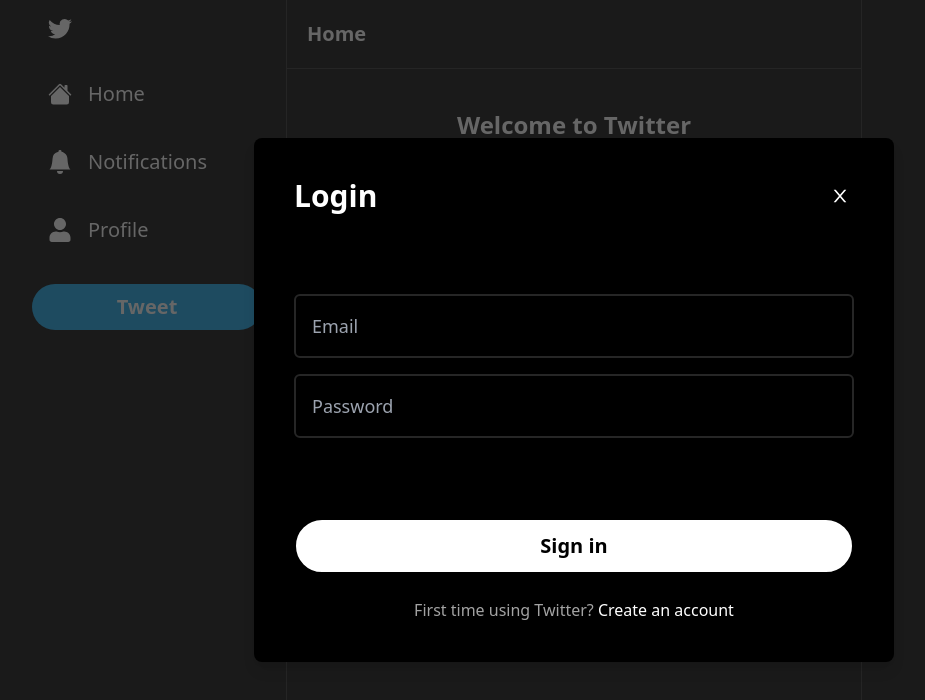
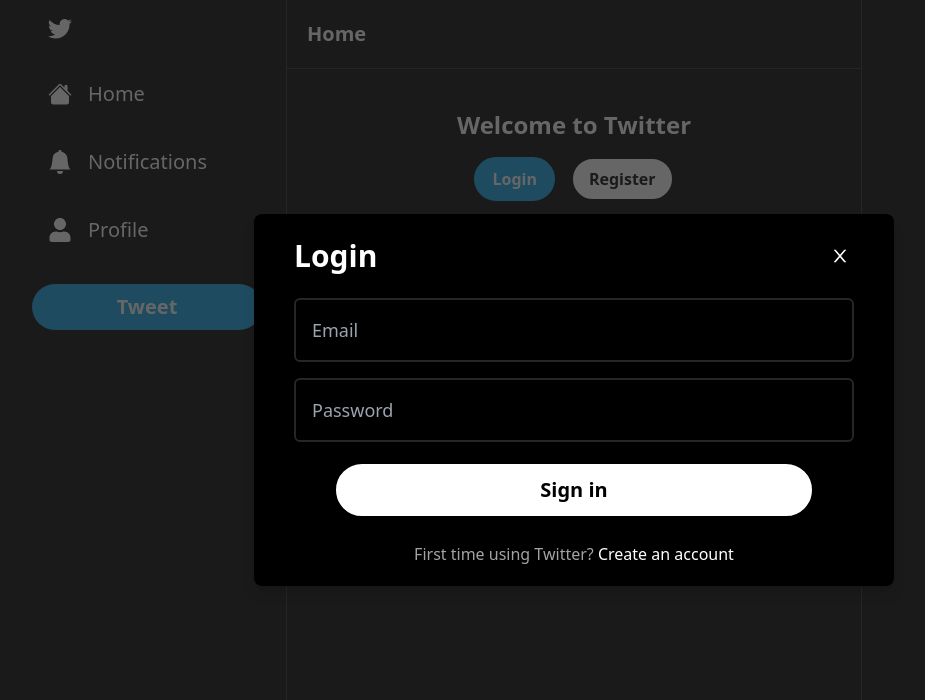
Before and after one commit to yuvrajbist/AnonymousPost, a Next.js app: page / in a window 1280 px wide. Both pictures are taken after a click on the button "Login". Shown: the top 700 px of the page, without its empty margins (66-991 px from the left). Built offline with nearby package versions, Linux system fonts and the light colour scheme; no server answers; the database is empty.

Commit message:
Improved Registeration Modal

```diff
--- a/components/Modal.tsx
+++ b/components/Modal.tsx
@@ -36,6 +36,7 @@
 
   return (
     <>
+    {/* background */}
       <div
         className="
           justify-center
@@ -52,7 +53,7 @@
           bg-opacity-70
         "
       >
-        <div className="relative w-full lg:w-3/6 my-6 mx-auto lg:max-w-3xl h-full lg:h-auto">
+        <div className="relative w-full lg:w-3/6 mx-auto lg:max-w-3xl h-full lg:h-auto">
           {/*content*/}
           <div className="
             h-full
@@ -74,7 +75,8 @@
               flex
               items-center
               justify-between
-              p-10
+              px-10
+              py-6
               rounded-t
               "
             >
@@ -96,11 +98,11 @@
               </button>
             </div>
             {/*body*/}
-            <div className="relative p-10 flex-auto">
+            <div className="relative px-10 flex-auto">
               {body}
             </div>
             {/*footer*/}
-            <div className="flex flex-col gap-2 p-10">
+            <div className="flex flex-col gap-2 px-20 py-5">
               <Button disabled={disabled} label={actionLabel} secondary fullWidth large onClick={handleSubmit} />
               {footer}
             </div>
--- a/components/modals/RegisterModal.tsx
+++ b/components/modals/RegisterModal.tsx
@@ -20,6 +20,21 @@
 
   const [isLoading, setIsLoading] = useState(false);
 
+  const validateEmail = useCallback(async () => {
+    try {
+      const validEmail = new RegExp(
+        '^[a-z].[0-9]@muj.manipal.edu$'
+     );
+     if(!validEmail.test(email)){
+      throw new Error('Exception message');
+     }
+     return true;
+    } catch (error) {
+      toast.error("Use Manipal Email ID")
+      return false;
+    }
+  }, [email])
+
   const onToggle = useCallback(() => {
     if (isLoading) {
       return;
@@ -33,23 +48,25 @@
     try {
       setIsLoading(true);
 
-      await axios.post('/api/register', {
-        email,
-        password,
-        username,
-        name,
-      });
+      validateEmail();
 
-      setIsLoading(false)
+      // await axios.post('/api/register', {
+      //   email,
+      //   password,
+      //   username,
+      //   name,
+      // });
 
-      toast.success('Account created.');
+      // setIsLoading(false)
 
-      signIn('credentials', {
-        email,
-        password,
-      });
+      // toast.success('Account created.');
 
-      registerModal.onClose();
+      // signIn('credentials', {
+      //   email,
+      //   password,
+      // });
+
+      // registerModal.onClose();
     } catch (error) {
       toast.error('Something went wrong');
     } finally {
@@ -59,12 +76,15 @@
 
   const bodyContent = (
     <div className="flex flex-col gap-4">
+      <div>
       <Input
         disabled={isLoading}
         placeholder="Email"
         value={email}
-        onChange={(e) => setEmail(e.target.value)}
+        onChange={(e) => {setEmail(e.target.value)}}
       />
+      <p className="text-neutral-600 pl-1 text-sm">*Use your Manipal University Email Address.<br />*Your Manipal Email Address will not be shared or displayed to other users.</p>
+      </div>
       <Input
         disabled={isLoading}
         placeholder="Name"
@@ -77,6 +97,7 @@
         value={username}
         onChange={(e) => setUsername(e.target.value)}
       />
+      <div>
       <Input
         disabled={isLoading}
         placeholder="Password"
@@ -84,11 +105,13 @@
         value={password}
         onChange={(e) => setPassword(e.target.value)}
       />
+      <p className="text-neutral-600 pl-1 text-sm">*Your Password should contain atleast one uppercase character, one lowercase character and one numerial character. The length of the password should be atleast 10 characters.</p>
+      </div>
     </div>
   )
 
   const footerContent = (
-    <div className="text-neutral-400 text-center mt-4">
+    <div className="text-neutral-400 text-center mt-2">
       <p>Already have an account?
         <span
           onClick={onToggle}
```
